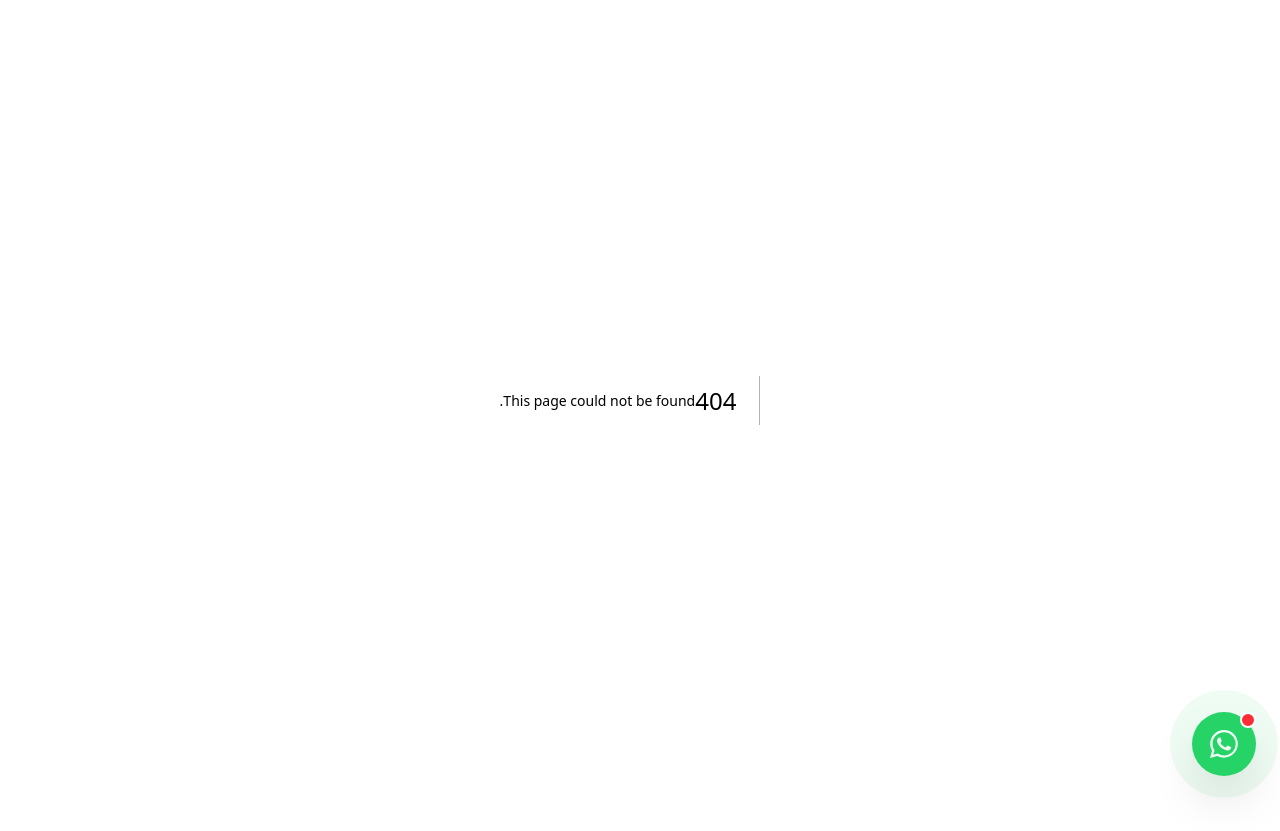
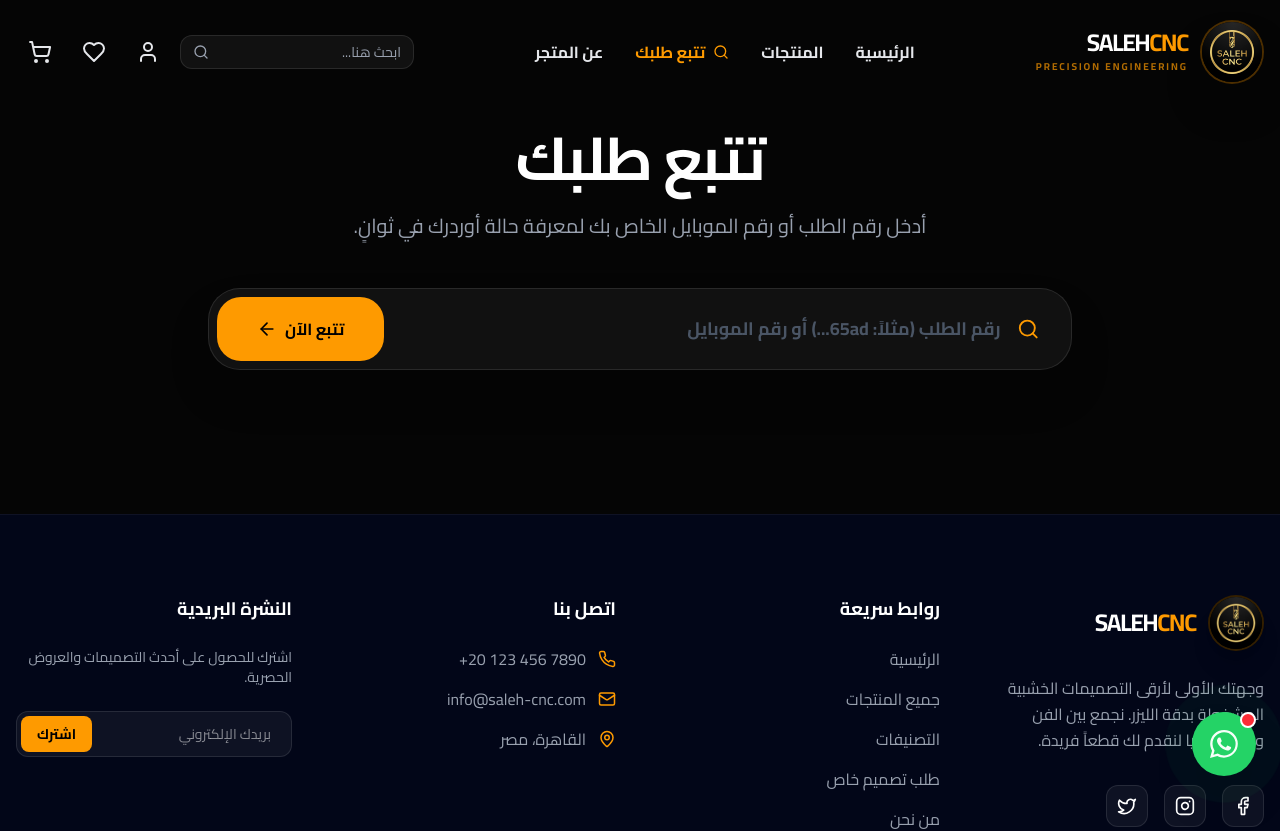
Before and after one commit to Ahmed-Abdelnasser-Ibrahim/saleh-cnc, a Next.js app: page /track-order in a window 1280 px wide. Before the commit this address had no page. Shown: the top 831 px of the page. Before the commit the page ends 800 px from the top, so only its background shows below. Built offline with nearby package versions, Linux system fonts and the light colour scheme.

Commit message:
feat: implement order tracking page and API

```diff
--- /dev/null
+++ b/src/app/api/orders/track/route.ts
@@ -0,0 +1,45 @@
+import { NextResponse } from "next/server";
+import connectDB from "@/lib/mongodb/mongoose";
+import OrderModel from "@/lib/mongodb/models/Order";
+
+export async function GET(request: Request) {
+  const { searchParams } = new URL(request.url);
+  const query = searchParams.get("q"); // Order ID or Phone
+
+  if (!query) {
+    return NextResponse.json({ error: "يرجى إدخال رقم الطلب أو رقم الهاتف" }, { status: 400 });
+  }
+
+  try {
+    await connectDB();
+
+    // Search by ID (if it looks like a MongoID) or by Phone
+    let order;
+    if (query.length >= 24) {
+      order = await OrderModel.findById(query).lean();
+    }
+
+    if (!order) {
+      order = await OrderModel.findOne({ phone: query }).sort({ createdAt: -1 }).lean();
+    }
+
+    if (!order) {
+      return NextResponse.json({ error: "لم يتم العثور على طلب بهذه البيانات" }, { status: 404 });
+    }
+
+    // Return only necessary tracking info (Security)
+    return NextResponse.json({
+      id: order._id.toString(),
+      customer: order.customer,
+      status: order.status,
+      paymentStatus: order.paymentStatus,
+      createdAt: order.createdAt,
+      total: order.total,
+      itemsCount: order.items.length
+    });
+
+  } catch (error) {
+    console.error("Tracking API Error:", error);
+    return NextResponse.json({ error: "حدث خطأ أثناء البحث عن الطلب" }, { status: 500 });
+  }
+}
--- /dev/null
+++ b/src/app/track-order/page.tsx
@@ -0,0 +1,162 @@
+"use client";
+
+import React, { useState } from "react";
+import Navbar from "@/components/Layout/Navbar";
+import Footer from "@/components/Layout/Footer";
+import { Search, Package, truck, CheckCircle2, Clock, AlertCircle, ArrowLeft, Smartphone, Hash } from "lucide-react";
+import { motion, AnimatePresence } from "framer-motion";
+
+const STATUS_STEPS = [
+  { id: "pending", label: "قيد المراجعة", icon: Clock, color: "text-amber-500", bg: "bg-amber-500/10" },
+  { id: "pending_payment_confirmation", label: "مراجعة الدفع", icon: Smartphone, color: "text-blue-500", bg: "bg-blue-500/10" },
+  { id: "processing", label: "جاري التجهيز", icon: Package, color: "text-purple-500", bg: "bg-purple-500/10" },
+  { id: "shipped", label: "تم الشحن", icon: Search, color: "text-orange-500", bg: "bg-orange-500/10" },
+  { id: "delivered", label: "تم التوصيل", icon: CheckCircle2, color: "text-emerald-500", bg: "bg-emerald-500/10" },
+];
+
+export default function TrackOrderPage() {
+  const [query, setQuery] = useState("");
+  const [order, setOrder] = useState<any>(null);
+  const [loading, setLoading] = useState(false);
+  const [error, setError] = useState("");
+
+  const handleTrack = async (e: React.FormEvent) => {
+    e.preventDefault();
+    if (!query) return;
+
+    setLoading(true);
+    setError("");
+    setOrder(null);
+
+    try {
+      const res = await fetch(`/api/orders/track?q=${query}`);
+      const data = await res.json();
+
+      if (!res.ok) throw new Error(data.error || "حدث خطأ ما");
+      setOrder(data);
+    } catch (err: any) {
+      setError(err.message);
+    } finally {
+      setLoading(false);
+    }
+  };
+
+  const currentStepIndex = STATUS_STEPS.findIndex(step => step.id === order?.status);
+
+  return (
+    <main className="min-h-screen bg-[#050505] text-white">
+      <Navbar />
+
+      <div className="container mx-auto px-4 pt-32 pb-20 max-w-4xl">
+        <div className="text-center mb-12">
+          <h1 className="text-4xl md:text-6xl font-black mb-6 tracking-tight">تتبع طلبك</h1>
+          <p className="text-gray-400 text-lg md:text-xl max-w-2xl mx-auto">
+            أدخل رقم الطلب أو رقم الموبايل الخاص بك لمعرفة حالة أوردرك في ثوانٍ.
+          </p>
+        </div>
+
+        {/* Search Form */}
+        <form onSubmit={handleTrack} className="mb-16">
+          <div className="flex flex-col md:flex-row gap-4 bg-white/5 p-2 rounded-[32px] border border-white/10 focus-within:border-amber-500/50 transition-all shadow-2xl">
+            <div className="flex-1 flex items-center gap-4 px-6 py-4">
+              <Search className="text-amber-500" />
+              <input
+                type="text"
+                placeholder="رقم الطلب (مثلاً: 65ad...) أو رقم الموبايل"
+                value={query}
+                onChange={(e) => setQuery(e.target.value)}
+                className="bg-transparent border-none outline-none w-full text-lg font-bold placeholder:text-gray-600"
+              />
+            </div>
+            <button
+              disabled={loading}
+              className="bg-amber-500 hover:bg-amber-600 text-black font-black px-10 py-5 rounded-[24px] transition-all flex items-center justify-center gap-2 disabled:opacity-50"
+            >
+              {loading ? "جاري البحث..." : "تتبع الآن"}
+              <ArrowLeft size={20} />
+            </button>
+          </div>
+        </form>
+
+        <AnimatePresence mode="wait">
+          {error && (
+            <motion.div
+              initial={{ opacity: 0, y: 10 }}
+              animate={{ opacity: 1, y: 0 }}
+              exit={{ opacity: 0, y: -10 }}
+              className="bg-red-500/10 border border-red-500/20 p-6 rounded-3xl text-red-500 flex items-center gap-4 justify-center"
+            >
+              <AlertCircle /> {error}
+            </motion.div>
+          )}
+
+          {order && (
+            <motion.div
+              initial={{ opacity: 0, scale: 0.95 }}
+              animate={{ opacity: 1, scale: 1 }}
+              className="space-y-8"
+            >
+              {/* Order Info Card */}
+              <div className="bg-white/5 border border-white/10 rounded-[40px] p-8 md:p-12 relative overflow-hidden">
+                <div className="absolute top-0 right-0 w-64 h-64 bg-amber-500/5 blur-[100px] -z-10" />
+
+                <div className="flex flex-col md:flex-row justify-between items-start md:items-center gap-6 mb-12 border-bottom border-white/5 pb-8">
+                  <div>
+                    <span className="text-amber-500 text-sm font-bold block mb-2">رقم الطلب</span>
+                    <h3 className="text-2xl md:text-3xl font-black">#{order.id.slice(-6).toUpperCase()}</h3>
+                  </div>
+                  <div className="text-right">
+                    <span className="text-gray-500 text-sm font-bold block mb-2">اسم العميل</span>
+                    <h3 className="text-xl font-bold">{order.customer}</h3>
+                  </div>
+                </div>
+
+                {/* Timeline */}
+                <div className="relative pt-10 pb-4">
+                  <div className="absolute top-1/2 left-0 w-full h-1 bg-white/5 -translate-y-1/2 hidden md:block" />
+
+                  <div className="grid grid-cols-1 md:grid-cols-5 gap-8 relative z-10">
+                    {STATUS_STEPS.map((step, index) => {
+                      const isCompleted = index <= currentStepIndex;
+                      const isCurrent = index === currentStepIndex;
+                      const Icon = step.icon;
+
+                      return (
+                        <div key={step.id} className="flex md:flex-col items-center gap-4 text-center">
+                          <div className={`w-16 h-16 rounded-2xl flex items-center justify-center transition-all duration-500 ${
+                            isCompleted ? `${step.bg} ${step.color} shadow-lg ${step.color === 'text-amber-500' ? 'shadow-amber-500/20' : ''}` : 'bg-white/5 text-gray-700'
+                          } ${isCurrent ? 'ring-4 ring-white/5 scale-110' : ''}`}>
+                            <Icon size={28} />
+                          </div>
+                          <div className="text-right md:text-center">
+                            <span className={`text-sm font-bold block mb-1 ${isCompleted ? 'text-white' : 'text-gray-600'}`}>
+                              {step.label}
+                            </span>
+                            {isCurrent && <span className="text-[10px] bg-amber-500 text-black px-2 py-0.5 rounded-full font-black animate-pulse">الحالة الحالية</span>}
+                          </div>
+                        </div>
+                      );
+                    })}
+                  </div>
+                </div>
+              </div>
+
+              <div className="grid md:grid-cols-2 gap-6 text-center">
+                <div className="bg-white/5 border border-white/10 rounded-3xl p-6">
+                  <span className="text-gray-500 text-xs font-bold block mb-2 uppercase tracking-widest">تاريخ الطلب</span>
+                  <p className="text-lg font-bold">{new Date(order.createdAt).toLocaleDateString('ar-EG', { year: 'numeric', month: 'long', day: 'numeric' })}</p>
+                </div>
+                <div className="bg-white/5 border border-white/10 rounded-3xl p-6">
+                  <span className="text-gray-500 text-xs font-bold block mb-2 uppercase tracking-widest">المبلغ الإجمالي</span>
+                  <p className="text-lg font-bold text-amber-500">{order.total} ج.م</p>
+                </div>
+              </div>
+            </motion.div>
+          )}
+        </AnimatePresence>
+      </div>
+
+      <Footer />
+    </main>
+  );
+}
--- a/src/components/Layout/Navbar.tsx
+++ b/src/components/Layout/Navbar.tsx
@@ -90,7 +90,9 @@ export default function Navbar() {
             <div className="hidden md:flex items-center gap-6 lg:gap-8 font-bold">
               <Link href="/" title="الرئيسية" className="text-gray-200 hover:text-amber-500 transition-colors text-sm lg:text-base">الرئيسية</Link>
               <Link href="/products" title="المنتجات" className="text-gray-200 hover:text-amber-500 transition-colors text-sm lg:text-base">المنتجات</Link>
-              <Link href="/categories" title="التصنيفات" className="text-gray-200 hover:text-amber-500 transition-colors text-sm lg:text-base">التصنيفات</Link>
+              <Link href="/track-order" title="تتبع طلبك" className="text-amber-500 hover:text-amber-400 transition-colors text-sm lg:text-base flex items-center gap-2">
+                <Search size={16} /> تتبع طلبك
+              </Link>
               <Link href="/about" title="عن المتجر" className="text-gray-200 hover:text-amber-500 transition-colors text-sm lg:text-base">عن المتجر</Link>
             </div>
 
@@ -224,6 +226,9 @@ export default function Navbar() {
                 <div className="flex flex-col gap-8 text-xl font-bold">
                   <Link href="/" onClick={() => setIsMobileMenuOpen(false)} className="text-white hover:text-amber-500 transition-colors">الرئيسية</Link>
                   <Link href="/products" onClick={() => setIsMobileMenuOpen(false)} className="text-white hover:text-amber-500 transition-colors">المنتجات</Link>
+                  <Link href="/track-order" onClick={() => setIsMobileMenuOpen(false)} className="text-amber-500 font-black flex items-center gap-2">
+                    <Search size={20} /> تتبع طلبك
+                  </Link>
                   <Link href="/categories" onClick={() => setIsMobileMenuOpen(false)} className="text-white hover:text-amber-500 transition-colors">التصنيفات</Link>
                   <Link href="/about" onClick={() => setIsMobileMenuOpen(false)} className="text-white hover:text-amber-500 transition-colors">عن المتجر</Link>
                   <Link href="/wishlist" onClick={() => setIsMobileMenuOpen(false)} className="text-white hover:text-amber-500 transition-colors">المفضلة</Link>
```
